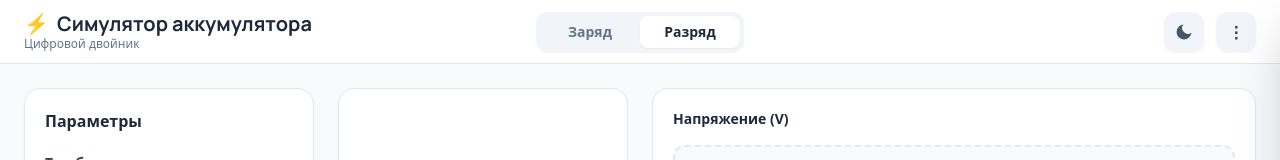
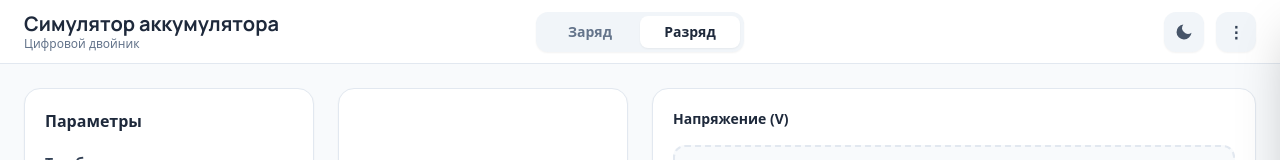
Before and after one commit to a5phalt/battery_sim, a Vue app: page / in a window 1280 px wide. Shown: the top 160 px of the page. Built offline with nearby package versions, Linux system fonts and the light colour scheme.

Commit message:
Молния изгнана из названия

```diff
--- a/src/components/header/AppHeader.vue
+++ b/src/components/header/AppHeader.vue
@@ -14,8 +14,6 @@ const isMenuOpen = ref(false)
 const toggleTheme = () => {
   isDark.value = !isDark.value
 
-  // Для того чтобы в Tailwind заработал Dark Mode,
-  // нужно вешать класс 'dark' на самый корень страницы (тег <html>)
   if (isDark.value) {
     document.documentElement.classList.add('dark')
   } else {
@@ -36,7 +34,7 @@ const handleMenuClick = (mode: 'presets' | 'history' | 'settings') => {
   >
     <div class="flex flex-col justify-self-start">
       <h1 class="font-logo font-bold text-xl leading-tight flex items-center gap-2 text-slate-800 dark:text-white">
-        <span class="text-blue-600">⚡</span> Симулятор аккумулятора
+        Симулятор аккумулятора
       </h1>
 
       <span class="font-body text-xs text-slate-500">
```
